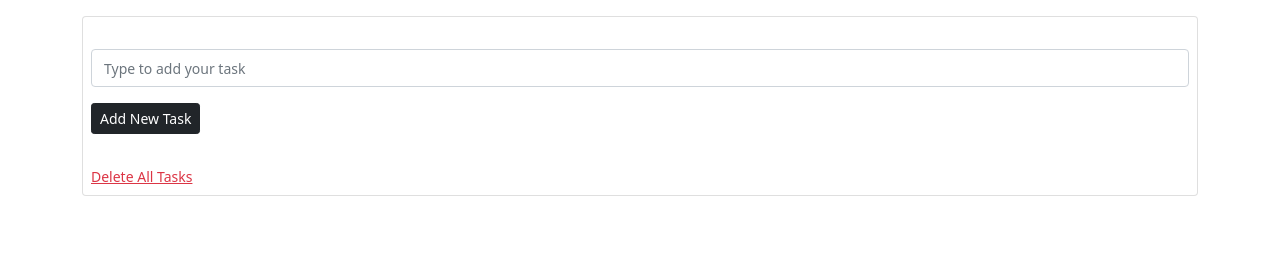
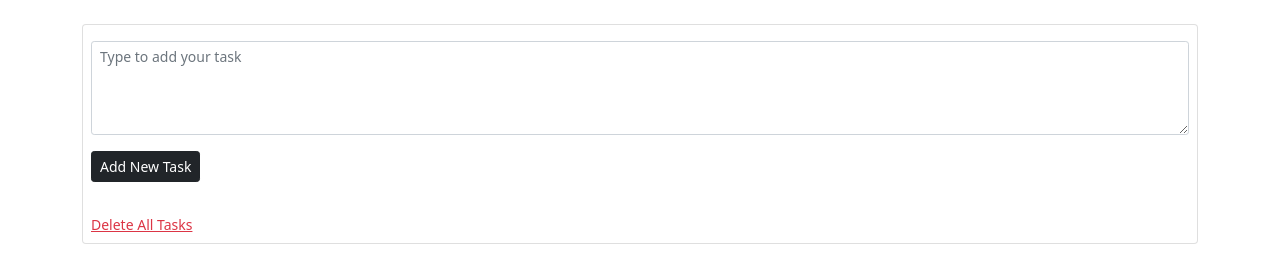
Before and after one commit to samvaidya961/js, a browser extension: page todo/localstorage.html in a window 1280 px wide. Drawn offline with nearby package versions, Linux system fonts and the light colour scheme.

Commit message:
Add files via upload

```diff
--- a/todo/localstorage.html
+++ b/todo/localstorage.html
@@ -22,18 +22,16 @@
     #delallbtn{
         font-size: 14px;
     }
-   input::placeholder{
-       font-size: 14px;
-   }
+
 </style>
 
 <body>
 
-    <div class="container mt-3">
+    <div class="container mt-4">
         <div class="card p-2">
-            <div class="row mt-4 mb-3">
+            <div class="row mt-2 mb-3">
                 <div class="mb-3">
-                    <input id="taskEl" class="form-control" type="text" placeholder="Type to add your task">
+                    <textarea id="taskEl" class="form-control form-control-sm" rows="4" type="text" placeholder="Type to add your task"></textarea>
                 </div>
                 <div class="">
                     <button id="btnEl" class="btn btn-dark btn-sm">Add New Task</button>
```
